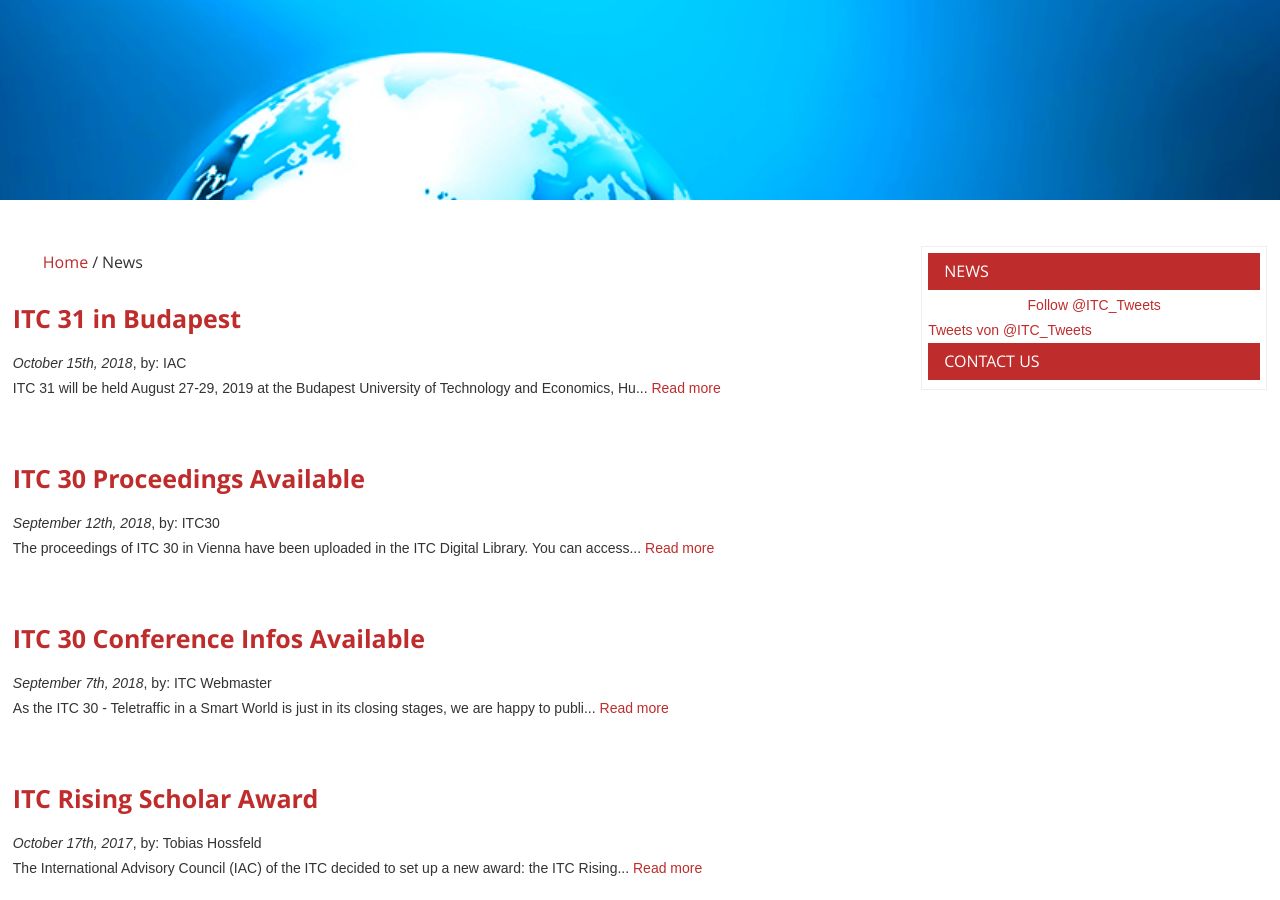
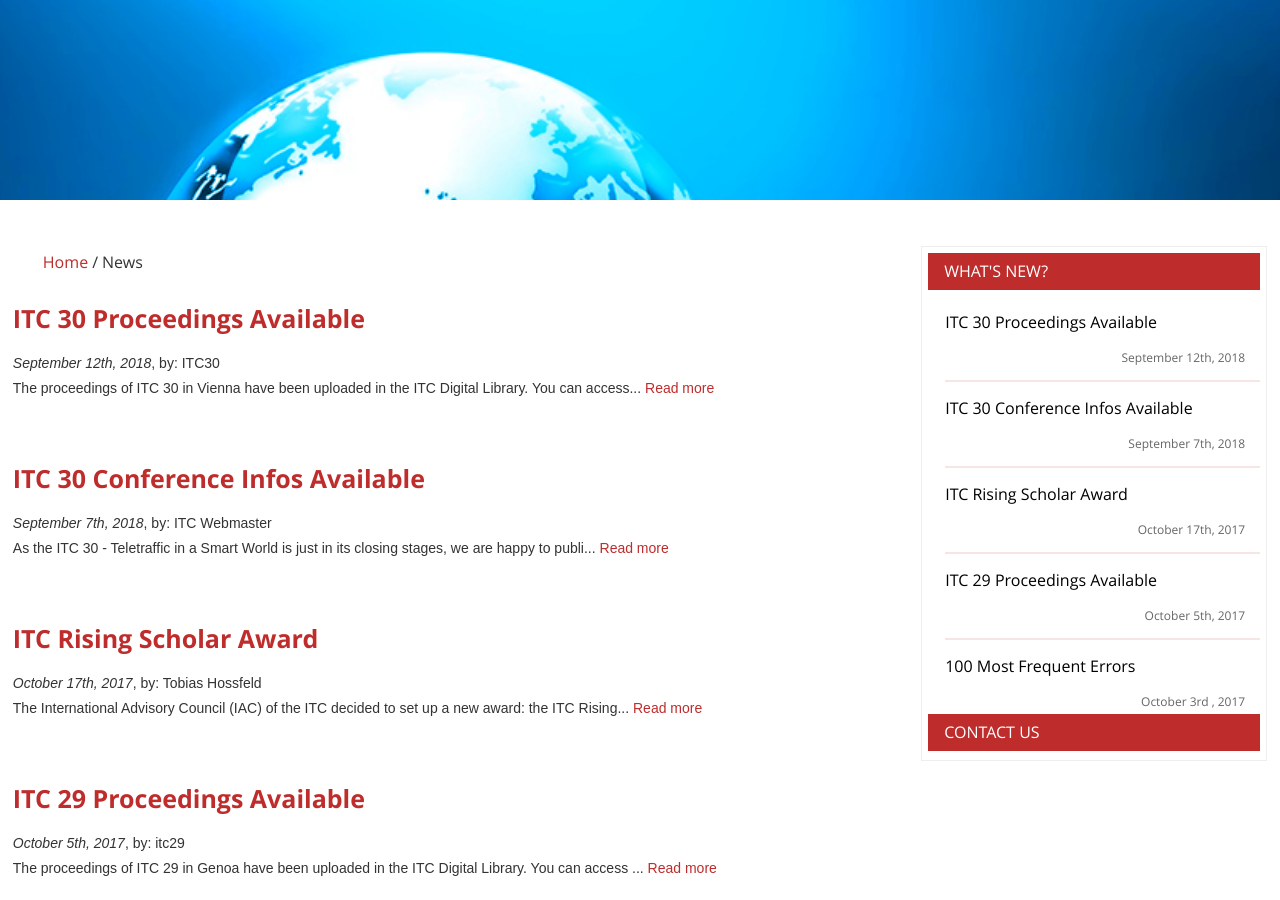
Before and after one commit to lsinfo3/itc-conference, a Jekyll site: the page built from news/index.html, in a window 1280 px wide and 900 px high, scrolled down 340 px. Built offline with Jekyll 4.4.1, drawn with Linux system fonts in a browser that asks for light colours; the list of posts is cut into pages by our own code; comment, search, counter and statistics services are not loaded; some of the changed text lies outside the part shown.

Commit message:
unfix news

```diff
--- a/_layouts/default.html
+++ b/_layouts/default.html
@@ -111,7 +111,7 @@
                 {% endif %}
 
                 <!-- News were removed. Uncomment to enable news sidebar again -->
-                {%- comment -%}
+
                 <a class="right_links" href="{{ site.baseurl }}/news.html">What's new?</a>
                 <ul class="right_info">
                     {% for i in site.posts limit: 5 %}
@@ -122,8 +122,8 @@
                     </li>
                     {% endfor %}
                 </ul>
-                {%- endcomment -%}
 
+				{%- comment -%}
                 <a class="right_links" href="{{ site.baseurl }}">News</a>
                 <div style="margin:auto; text-align: center;">
                 <a href="https://twitter.com/ITC_Tweets?ref_src=twsrc%5Etfw" class="twitter-follow-button"
@@ -136,7 +136,7 @@
                     <a class="twitter-timeline"  href="https://twitter.com/ITC_Tweets" data-widget-id="564733179064778752">Tweets von @ITC_Tweets </a>
                     <script>!function(d,s,id){var js,fjs=d.getElementsByTagName(s)[0],p=/^http:/.test(d.location)?'http':'https';if(!d.getElementById(id)){js=d.createElement(s);js.id=id;js.src=p+"://platform.twitter.com/widgets.js";fjs.parentNode.insertBefore(js,fjs);}}(document,"script","twitter-wjs");</script>
                 </div>
-
+				{%- endcomment -%}
                 <a class="right_links" href="{{ site.baseurl }}/contact-us.html">Contact Us</a>
             </div>
         </nav>
--- a/_posts/2018-10-15-itc-31-in-budapest.md
+++ /dev/null
@@ -1,14 +0,0 @@
----
-author: IAC
-title: ITC 31 in Budapest
----
-
-
-ITC 31 will be held August 27-29, 2019 at the Budapest University of Technology and Economics, Hungary. ITC 31 is specifically focused on four (partially overlapping, non-exclusive) areas:
-
-  * Performance Evaluation, Control and Optimization
-  * Network Measurements, Big Data, Machine Learning for Network Optimization
-  * Networking Architectures and Paradigms
-  * Wireless and Cellular Networks
-
- **More information about ITC 31 at <https://itc31.itc-conference.org/>**
```
